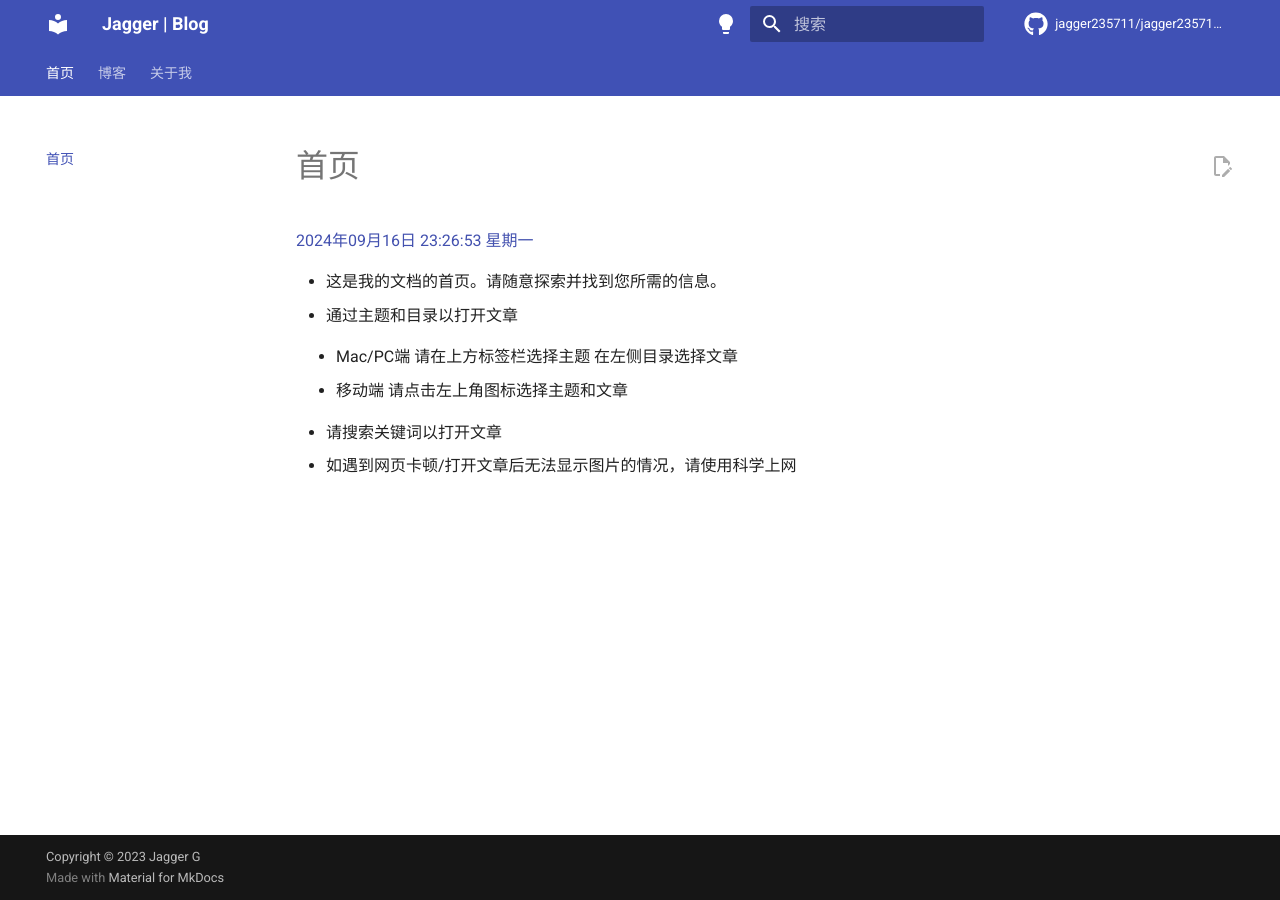
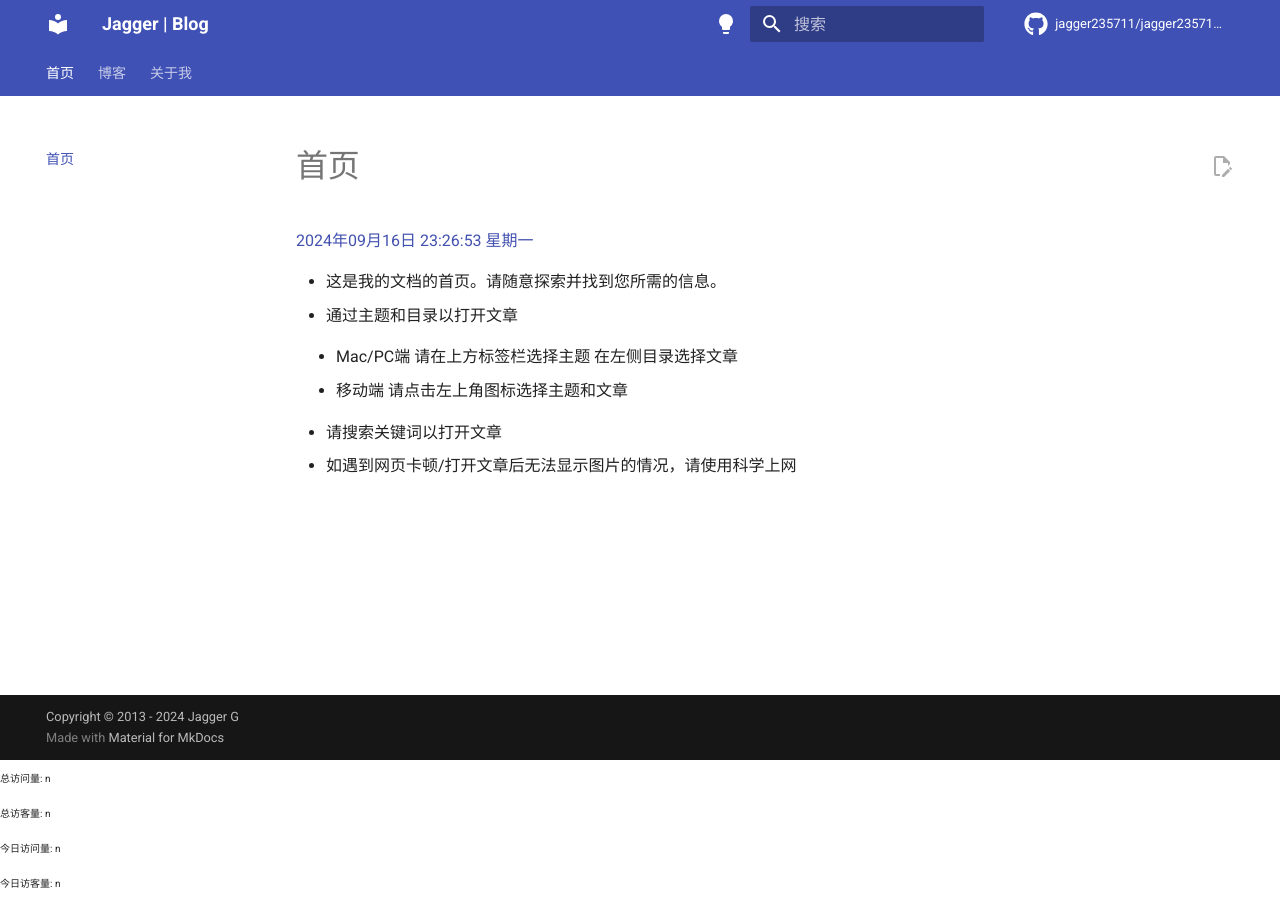
Before and after one commit to jagger235711/jagger235711.github.io, an MkDocs documentation site: the page built from docs/index.md, in a window 1280 px wide. Built offline with MkDocs 1.6.1 and Material for MkDocs 9.7.7, drawn with Linux system fonts in a browser that asks for light colours; comment, search, counter and statistics services are not loaded.

Commit message:
更新博客配置和页面内容，包括作者信息、页面脚注、额外脚本等

```diff
--- a/mkdocs.yml
+++ b/mkdocs.yml
@@ -38,7 +38,6 @@
   icon:
     repo: fontawesome/brands/github
 plugins:
-  # - meta
   - blog:
       post_date_format: full
       categories_slugify: !!python/object/apply:pymdownx.slugs.slugify
@@ -46,22 +45,12 @@
           case: lower
   - git-revision-date-localized:
       enable_creation_date: true
-  # - info: #出问题求助大佬时打最小包用
-  #     enabled_on_serve: true
   - search:
       lang:
         - en
         - zh
       separator: '[\s\u200b\-]'
   - glightbox
-
-# markdown_extensions:
-#   - pymdownx.inlinehilite
-#   - pymdownx.snippets
-#   - pymdownx.superfences
-#   - admonition
-#   - pymdownx.details
-#   - pymdownx.superfences
 markdown_extensions:
   - pymdownx.critic
   - pymdownx.caret
@@ -80,12 +69,11 @@
   - pymdownx.inlinehilite
   - pymdownx.snippets
   - pymdownx.superfences
-
 extra_javascript:
   - javascripts/mathjax.js
   - https://polyfill.io/v3/polyfill.min.js?features=es6
   - https://cdn.jsdelivr.net/npm/mathjax@3/es5/tex-mml-chtml.js
-copyright: Copyright &copy; 2023 Jagger G
+copyright: Copyright &copy; 2013 - 2024 Jagger G
 
 # Page tree
 nav:
--- a/overrides/main.html
+++ b/overrides/main.html
@@ -1,13 +1,25 @@
 {% extends "base.html" %}
 
 {% block htmltitle %}
-<title>Jagger的个人博客</title>
+    <title>Jagger的博客</title>
+{% endblock %}
+
+{% block footer %}
+    {{ super() }}
+    <p>总访问量: <span id="qiushaocloud_sitecounter_value_site_pv">n</span></p>
+    <p>总访客量: <span id="qiushaocloud_sitecounter_value_site_uv">n</span></p>
+    <p>今日访问量: <span id="qiushaocloud_sitecounter_value_today_site_pv">n</span></p>
+    <p>今日访客量: <span id="qiushaocloud_sitecounter_value_today_site_uv">n</span></p>
 {% endblock %}
 
 <!-- Theme-related JavaScript -->
 {% block scripts %}
-{{ super() }}
+    {{ super() }}
 
-<!-- Extra JavaScript (can't be set in mkdocs.yml due to content hash) -->
-<script src="{{ 'assets/javascripts/custom.js' | url }}"></script>
+    <!-- Extra JavaScript (can't be set in mkdocs.yml due to content hash) -->
+    <script src="{{ 'assets/javascripts/custom.js' | url }}"></script>
+    <script async
+        src="//githubcdn.qiushaocloud.top/gh/qiushaocloud/site-counter@master/dist/qiushaocloud_site_counter.min.js"></script>
+    <script async src="https://pagead2.googlesyndication.com/pagead/js/adsbygoogle.js?client=ca-pub-8690148457159328"
+    crossorigin="anonymous"></script>
 {% endblock %}
```
Also changed, not shown: docs/blog/.authors.yml (+7 -0 lines).
